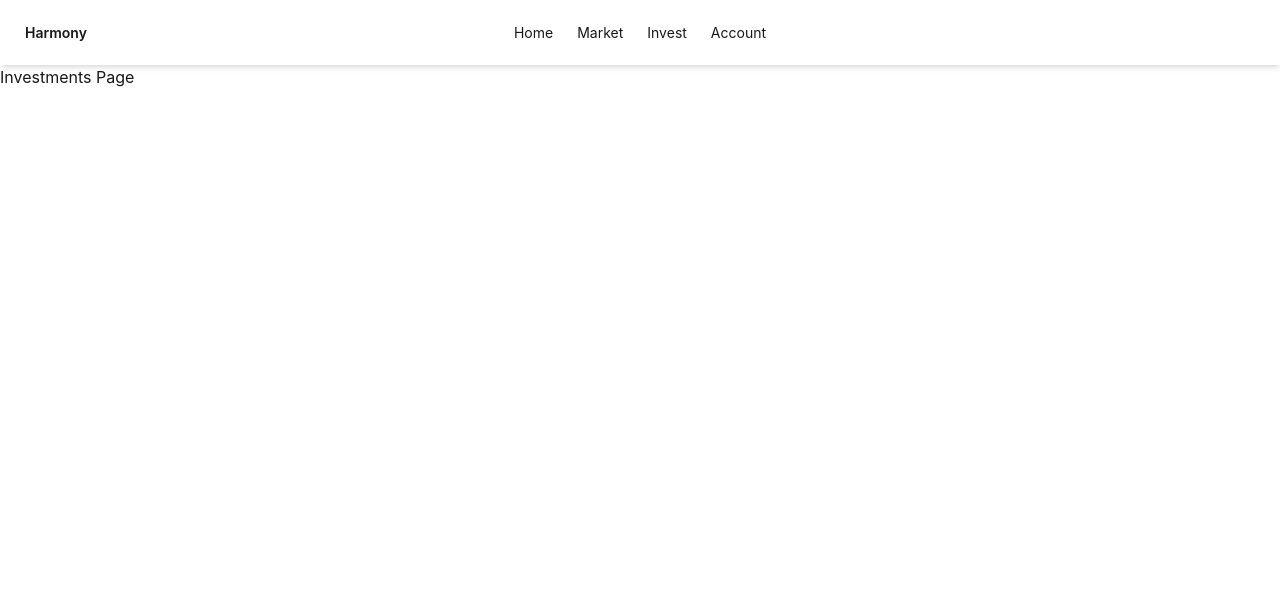
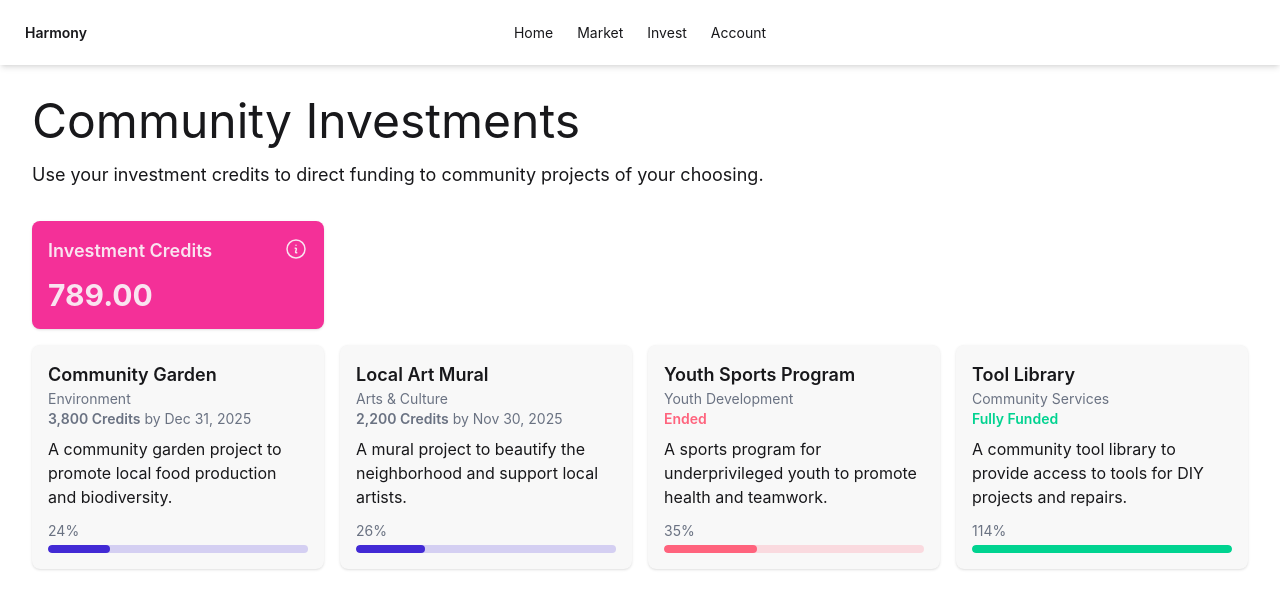
Before and after one commit to dillonfagan/harmony-poc, a Next.js app in the folder apps/consumer/: page /invest in a window 1280 px wide. Shown: the top 608 px of the page. Built offline with nearby package versions, Linux system fonts and the light colour scheme.

Commit message:
chore: Display projects in investments page.

```diff
--- a/apps/consumer/app/(dashboard)/invest/page.tsx
+++ b/apps/consumer/app/(dashboard)/invest/page.tsx
@@ -1,7 +1,86 @@
+import { ResponsiveGrid, StretchColumn } from "@/components/layouts";
+import PageHeading from "@/components/PageHeading";
+import InvestmentCreditsCard from "@/views/InvestmentCreditsCard";
+import classNames from "classnames";
+
 export default function Invest() {
+  const projects: ProjectData[] = [
+    {
+      name: "Community Garden",
+      category: "Environment",
+      summary: "A community garden project to promote local food production and biodiversity.",
+      fundingGoal: 5000,
+      currentFunding: 1200,
+      deadline: "2025-12-31"
+    },
+    {
+      name: "Local Art Mural",
+      category: "Arts & Culture",
+      summary: "A mural project to beautify the neighborhood and support local artists.",
+      fundingGoal: 3000,
+      currentFunding: 800,
+      deadline: "2025-11-30"
+    },
+    {
+      name: "Youth Sports Program",
+      category: "Youth Development",
+      summary: "A sports program for underprivileged youth to promote health and teamwork.",
+      fundingGoal: 7000,
+      currentFunding: 2500,
+      deadline: "2025-01-15"
+    },
+    {
+      name: "Tool Library",
+      category: "Community Services",
+      summary: "A community tool library to provide access to tools for DIY projects and repairs.",
+      fundingGoal: 4000,
+      currentFunding: 4600,
+      deadline: "2024-10-31"
+    }
+  ];
+
   return (
-    <div>
-      Investments Page
-    </div>
+    <StretchColumn>
+      <PageHeading title="Community Investments" subtitle="Use your investment credits to direct funding to community projects of your choosing." />
+      <ResponsiveGrid>
+        <InvestmentCreditsCard />
+      </ResponsiveGrid>
+      <ResponsiveGrid>
+        {projects.map(({ name, category, summary, fundingGoal, currentFunding, deadline }) => {
+          const funded = currentFunding >= fundingGoal;
+          const percentFunded = Math.floor((currentFunding / fundingGoal) * 100);
+          const fundingShortfall = fundingGoal - currentFunding;
+          const formattedShortfall = fundingShortfall.toLocaleString();
+          const deadlineDate = new Date(deadline);
+          const formattedDeadline = deadlineDate.toLocaleDateString(undefined, {
+            year: "numeric",
+            month: "short",
+            day: "numeric",
+          });
+          const isDeadlinePassed = deadlineDate < new Date();
+
+          return (
+            <div key={name} className={"bg-base-200 card p-2 md:p-4 shadow-sm"}>
+              <h2 className="text-lg font-semibold">{name}</h2>
+              <p className="text-sm text-gray-500">{category}</p>
+              {!isDeadlinePassed && <p className="text-sm text-gray-500"><span className="font-semibold">{formattedShortfall} Credits</span> by {formattedDeadline}</p>}
+              {isDeadlinePassed && <p className={classNames("font-semibold text-sm", { "text-error": !funded, "text-success": funded })}>{funded ? "Fully Funded" : "Ended"}</p>}
+              {summary && <p className="mt-2">{summary}</p>}
+              <p className="text-sm text-gray-500 mt-3 mb-1">{percentFunded}%</p>
+              <progress className={classNames("progress w-full", { "progress-primary": !funded && !isDeadlinePassed, "progress-error": !funded && isDeadlinePassed, "progress-success": funded })} value={currentFunding} max={fundingGoal} />
+            </div>
+          );
+        })}
+      </ResponsiveGrid>
+    </StretchColumn>
   );
 }
+
+type ProjectData = {
+  name: string;
+  category: string;
+  summary: string;
+  fundingGoal: number;
+  currentFunding: number;
+  deadline: string;
+};
--- a/apps/consumer/package.json
+++ b/apps/consumer/package.json
@@ -9,6 +9,7 @@
     "lint": "next lint"
   },
   "dependencies": {
+    "classnames": "^2.5.1",
     "daisyui": "^5.0.46",
     "next": "15.3.5",
     "react": "^19.0.0",
```
Also changed, not shown: 1 other file (tests, documents, lock files or other folders).
